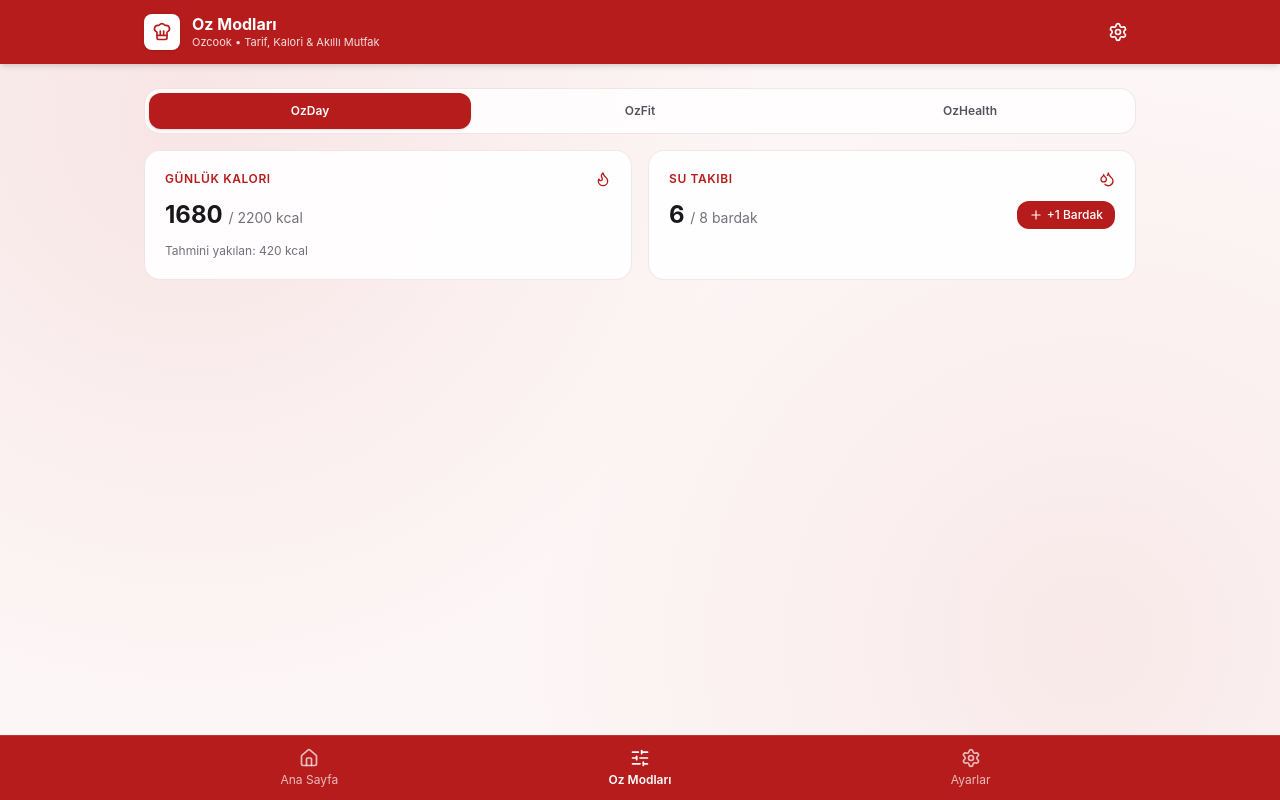
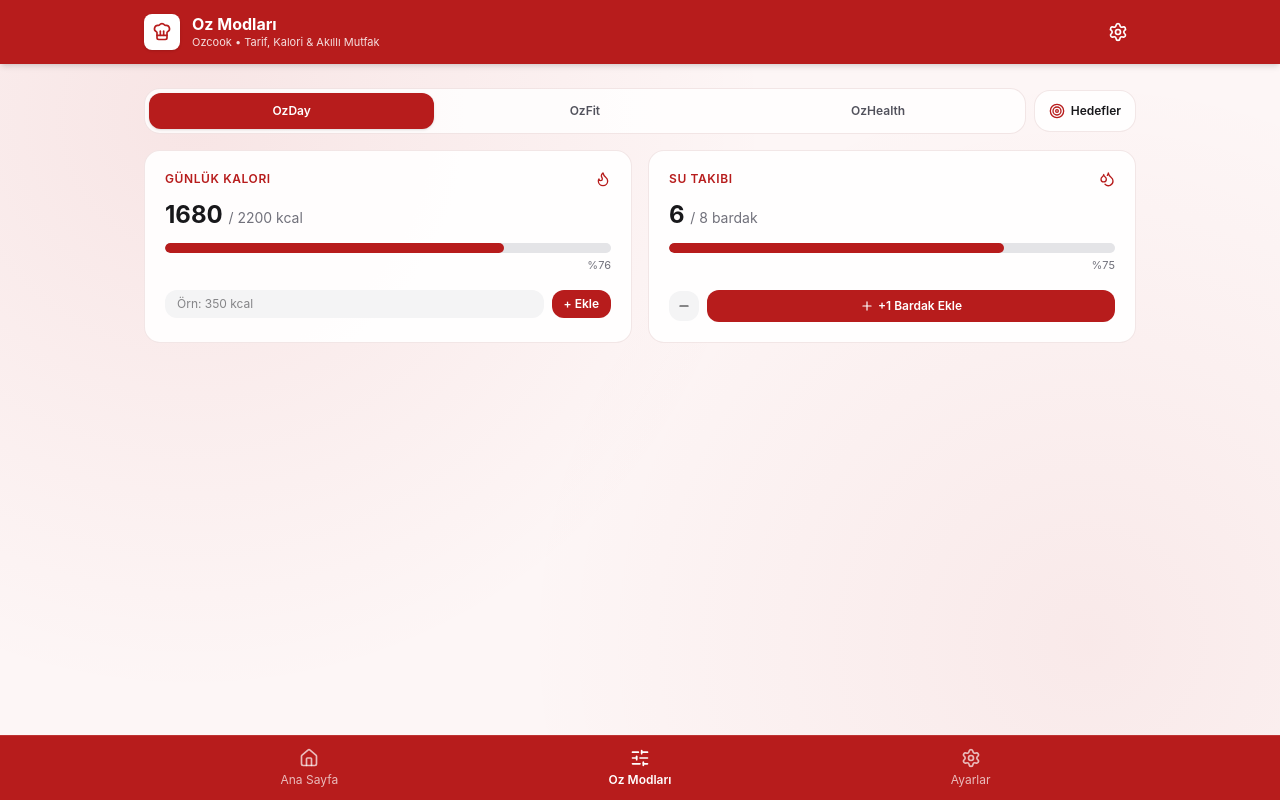
Before and after one commit to osmanuguz/OzCook-Web-, a React (Vite) app: page / in a window 1280 px wide. Both pictures are taken after a click on the button "Oz Modları". Built offline with nearby package versions, Linux system fonts and the light colour scheme; no server answers.

Commit message:
"Oz Modlari ilerleme cubuklari, manuel veri girisi ve hedef guncelleme eklendi" git push

```diff
--- a/src/App.jsx
+++ b/src/App.jsx
@@ -68,8 +68,21 @@ export default function App() {
         {aktifSekme === 'modlar' && (
           <OzModlari
             saglikVerisi={saglikVerisi}
-            onSuEkle={() => setSaglikVerisi((prev) => saglikServisi.suEkle(prev))}
-            onAdimEkle={(miktar) => setSaglikVerisi((prev) => saglikServisi.adimEkle(prev, miktar))}
+            onSuEkle={(miktar = 1) =>
+              setSaglikVerisi((prev) => saglikServisi.suEkle(prev, miktar))
+            }
+            onAdimEkle={(miktar) =>
+              setSaglikVerisi((prev) => saglikServisi.adimEkle(prev, miktar))
+            }
+            onKaloriEkle={(miktar) =>
+              setSaglikVerisi((prev) => saglikServisi.kaloriEkle(prev, miktar))
+            }
+            onUykuGuncelle={(saat) =>
+              setSaglikVerisi((prev) => saglikServisi.uykuGuncelle(prev, saat))
+            }
+            onHedefGuncelle={(hedefler) =>
+              setSaglikVerisi((prev) => saglikServisi.hedefleriGuncelle(prev, hedefler))
+            }
           />
         )}
 
--- a/src/pages/OzModlari.jsx
+++ b/src/pages/OzModlari.jsx
@@ -1,13 +1,69 @@
 import { useState } from 'react';
-import { Flame, Footprints, Droplets, HeartPulse, Plus } from 'lucide-react';
+import {
+  Flame,
+  Footprints,
+  Droplets,
+  HeartPulse,
+  Plus,
+  Minus,
+  Moon,
+  Target,
+} from 'lucide-react';
 
-export default function OzModlari({ saglikVerisi, onSuEkle, onAdimEkle }) {
+function IlerlemeCubugu({ deger, hedef }) {
+  const yuzde = Math.min(100, Math.round((deger / Math.max(1, hedef)) * 100));
+  return (
+    <div className="space-y-1">
+      <div className="h-2.5 w-full rounded-full bg-zinc-200 dark:bg-zinc-800 overflow-hidden">
+        <div
+          className="h-full rounded-full bg-[#B71C1C] dark:bg-red-500 transition-all duration-300"
+          style={{ width: `${yuzde}%` }}
+        />
+      </div>
+      <p className="text-[11px] text-right text-zinc-500 dark:text-zinc-400">%{yuzde}</p>
+    </div>
+  );
+}
+
+export default function OzModlari({
+  saglikVerisi,
+  onSuEkle,
+  onAdimEkle,
+  onKaloriEkle,
+  onUykuGuncelle,
+  onHedefGuncelle,
+}) {
   const [seciliMod, setSeciliMod] = useState('OzDay');
+  const [manuelKalori, setManuelKalori] = useState('');
+  const [hedefAcik, setHedefAcik] = useState(false);
+  const [hedefForm, setHedefForm] = useState({
+    kaloriHedefi: saglikVerisi.kaloriHedefi,
+    suHedefi: saglikVerisi.suHedefi,
+    adimHedefi: saglikVerisi.adimHedefi,
+  });
+
   const modlar = ['OzDay', 'OzFit', 'OzHealth'];
+
+  const kaloriGonder = (e) => {
+    e.preventDefault();
+    const miktar = parseInt(manuelKalori, 10);
+    if (!Number.isNaN(miktar) && miktar > 0) {
+      onKaloriEkle(miktar);
+      setManuelKalori('');
+    }
+  };
+
+  const hedefKaydet = (e) => {
+    e.preventDefault();
+    onHedefGuncelle(hedefForm);
+    setHedefAcik(false);
+  };
 
   return (
     <div className="space-y-4">
-      <div className="grid grid-cols-3 gap-2 p-1 rounded-2xl bg-white/80 dark:bg-zinc-900/80 border border-red-900/10 dark:border-red-500/20">
+      {/* Mod Seçici ve Hedef Butonu */}
+      <div className="flex flex-wrap items-center gap-2">
+        <div className="flex-1 grid grid-cols-3 gap-2 p-1 rounded-2xl bg-white/80 dark:bg-zinc-900/80 border border-red-900/10 dark:border-red-500/20">
           {modlar.map((mod) => (
             <button
               key={mod}
@@ -24,6 +80,71 @@ export default function OzModlari({ saglikVerisi, onSuEkle, onAdimEkle }) {
           ))}
         </div>
 
+        <button
+          type="button"
+          onClick={() => setHedefAcik(!hedefAcik)}
+          className="inline-flex items-center gap-1.5 px-3.5 py-3 rounded-2xl bg-white/90 dark:bg-zinc-900/90 border border-red-900/10 dark:border-red-500/20 text-xs font-semibold hover:bg-red-900/5 cursor-pointer"
+        >
+          <Target className="w-4 h-4 text-[#B71C1C] dark:text-red-400" />
+          <span>Hedefler</span>
+        </button>
+      </div>
+
+      {/* Hedef Düzenleme Paneli */}
+      {hedefAcik && (
+        <form
+          onSubmit={hedefKaydet}
+          className="rounded-2xl bg-white/90 dark:bg-zinc-900/90 border border-red-900/15 dark:border-red-500/25 p-4 space-y-3"
+        >
+          <h3 className="text-sm font-bold">Günlük Hedeflerini Güncelle</h3>
+          <div className="grid sm:grid-cols-3 gap-3 text-xs">
+            <label className="space-y-1">
+              <span className="text-zinc-500 dark:text-zinc-400">Kalori Hedefi (kcal)</span>
+              <input
+                type="number"
+                value={hedefForm.kaloriHedefi}
+                onChange={(e) => setHedefForm({ ...hedefForm, kaloriHedefi: e.target.value })}
+                className="w-full px-3 py-2 rounded-xl bg-zinc-100 dark:bg-zinc-800 outline-none focus:ring-2 focus:ring-[#B71C1C]"
+              />
+            </label>
+            <label className="space-y-1">
+              <span className="text-zinc-500 dark:text-zinc-400">Su Hedefi (bardak)</span>
+              <input
+                type="number"
+                value={hedefForm.suHedefi}
+                onChange={(e) => setHedefForm({ ...hedefForm, suHedefi: e.target.value })}
+                className="w-full px-3 py-2 rounded-xl bg-zinc-100 dark:bg-zinc-800 outline-none focus:ring-2 focus:ring-[#B71C1C]"
+              />
+            </label>
+            <label className="space-y-1">
+              <span className="text-zinc-500 dark:text-zinc-400">Adım Hedefi</span>
+              <input
+                type="number"
+                value={hedefForm.adimHedefi}
+                onChange={(e) => setHedefForm({ ...hedefForm, adimHedefi: e.target.value })}
+                className="w-full px-3 py-2 rounded-xl bg-zinc-100 dark:bg-zinc-800 outline-none focus:ring-2 focus:ring-[#B71C1C]"
+              />
+            </label>
+          </div>
+          <div className="flex justify-end gap-2">
+            <button
+              type="button"
+              onClick={() => setHedefAcik(false)}
+              className="px-3 py-1.5 rounded-xl bg-zinc-100 dark:bg-zinc-800 text-xs font-medium cursor-pointer"
+            >
+              Vazgeç
+            </button>
+            <button
+              type="submit"
+              className="px-4 py-1.5 rounded-xl bg-[#B71C1C] text-white text-xs font-semibold cursor-pointer"
+            >
+              Kaydet
+            </button>
+          </div>
+        </form>
+      )}
+
+      {/* OZDAY */}
       {seciliMod === 'OzDay' && (
         <div className="grid sm:grid-cols-2 gap-4">
           <div className="rounded-2xl bg-white/90 dark:bg-zinc-900/90 border border-red-900/10 dark:border-red-500/20 p-5 space-y-3">
@@ -39,9 +160,26 @@ export default function OzModlari({ saglikVerisi, onSuEkle, onAdimEkle }) {
                 / {saglikVerisi.kaloriHedefi} kcal
               </span>
             </p>
-            <p className="text-xs text-zinc-500 dark:text-zinc-400">
-              Tahmini yakılan: {saglikVerisi.yakilanKalori} kcal
-            </p>
+            <IlerlemeCubugu
+              deger={saglikVerisi.alinanKalori}
+              hedef={saglikVerisi.kaloriHedefi}
+            />
+            <form onSubmit={kaloriGonder} className="flex gap-2 pt-1">
+              <input
+                type="number"
+                min="1"
+                placeholder="Örn: 350 kcal"
+                value={manuelKalori}
+                onChange={(e) => setManuelKalori(e.target.value)}
+                className="flex-1 px-3 py-1.5 rounded-xl bg-zinc-100 dark:bg-zinc-800 text-xs outline-none focus:ring-2 focus:ring-[#B71C1C]"
+              />
+              <button
+                type="submit"
+                className="px-3 py-1.5 rounded-xl bg-[#B71C1C] text-white text-xs font-semibold cursor-pointer"
+              >
+                + Ekle
+              </button>
+            </form>
           </div>
 
           <div className="rounded-2xl bg-white/90 dark:bg-zinc-900/90 border border-red-900/10 dark:border-red-500/20 p-5 space-y-3">
@@ -51,61 +189,113 @@ export default function OzModlari({ saglikVerisi, onSuEkle, onAdimEkle }) {
               </span>
               <Droplets className="w-4 h-4 text-[#B71C1C] dark:text-red-400" />
             </div>
-            <div className="flex items-center justify-between">
             <p className="text-2xl font-bold">
               {saglikVerisi.suBardak}{' '}
               <span className="text-sm font-normal text-zinc-500">
                 / {saglikVerisi.suHedefi} bardak
               </span>
             </p>
+            <IlerlemeCubugu
+              deger={saglikVerisi.suBardak}
+              hedef={saglikVerisi.suHedefi}
+            />
+            <div className="flex items-center gap-2 pt-1">
               <button
                 type="button"
-                onClick={onSuEkle}
-                className="inline-flex items-center gap-1 px-3 py-1.5 rounded-xl bg-[#B71C1C] text-white text-xs font-medium cursor-pointer"
+                onClick={() => onSuEkle(-1)}
+                className="inline-flex items-center justify-center p-2 rounded-xl bg-zinc-100 dark:bg-zinc-800 hover:bg-red-900/10 cursor-pointer"
+                aria-label="Su azalt"
+              >
+                <Minus className="w-3.5 h-3.5" />
+              </button>
+              <button
+                type="button"
+                onClick={() => onSuEkle(1)}
+                className="flex-1 inline-flex items-center justify-center gap-1 px-3 py-2 rounded-xl bg-[#B71C1C] text-white text-xs font-semibold cursor-pointer"
               >
                 <Plus className="w-3.5 h-3.5" />
-                <span>+1 Bardak</span>
+                <span>+1 Bardak Ekle</span>
               </button>
             </div>
           </div>
         </div>
       )}
 
+      {/* OZFIT */}
       {seciliMod === 'OzFit' && (
         <div className="rounded-2xl bg-white/90 dark:bg-zinc-900/90 border border-red-900/10 dark:border-red-500/20 p-5 space-y-4">
-          <div className="flex items-center justify-between">
+          <div className="flex flex-wrap items-center justify-between gap-2">
             <div className="flex items-center gap-2">
               <Footprints className="w-5 h-5 text-[#B71C1C] dark:text-red-400" />
               <h3 className="font-semibold">OzFit Hareket & Adım</h3>
             </div>
+            <div className="flex gap-2">
+              <button
+                type="button"
+                onClick={() => onAdimEkle(500)}
+                className="px-3 py-1.5 rounded-xl bg-zinc-100 dark:bg-zinc-800 text-xs font-medium hover:bg-red-900/10 cursor-pointer"
+              >
+                +500
+              </button>
               <button
                 type="button"
                 onClick={() => onAdimEkle(1000)}
-              className="inline-flex items-center gap-1 px-3 py-1.5 rounded-xl bg-[#B71C1C] text-white text-xs font-medium cursor-pointer"
+                className="inline-flex items-center gap-1 px-3 py-1.5 rounded-xl bg-[#B71C1C] text-white text-xs font-semibold cursor-pointer"
               >
                 <Plus className="w-3.5 h-3.5" />
-              <span>1.000 Adım Ekle</span>
+                <span>1.000 Adım</span>
               </button>
             </div>
+          </div>
+
           <p className="text-2xl font-bold">
             {saglikVerisi.adim.toLocaleString('tr-TR')}{' '}
             <span className="text-sm font-normal text-zinc-500">
               / {saglikVerisi.adimHedefi.toLocaleString('tr-TR')} adım
             </span>
           </p>
+          <IlerlemeCubugu deger={saglikVerisi.adim} hedef={saglikVerisi.adimHedefi} />
+          <p className="text-xs text-zinc-500 dark:text-zinc-400">
+            Tahmini yakılan kalori: <strong>{saglikVerisi.yakilanKalori} kcal</strong>
+          </p>
         </div>
       )}
 
+      {/* OZHEALTH */}
       {seciliMod === 'OzHealth' && (
-        <div className="rounded-2xl bg-white/90 dark:bg-zinc-900/90 border border-red-900/10 dark:border-red-500/20 p-5 space-y-2">
+        <div className="rounded-2xl bg-white/90 dark:bg-zinc-900/90 border border-red-900/10 dark:border-red-500/20 p-5 space-y-4">
+          <div className="flex items-center justify-between">
             <div className="flex items-center gap-2">
               <HeartPulse className="w-5 h-5 text-[#B71C1C] dark:text-red-400" />
-            <h3 className="font-semibold">OzHealth Özet</h3>
+              <h3 className="font-semibold">OzHealth Uyku & Denge</h3>
             </div>
-          <p className="text-sm text-zinc-600 dark:text-zinc-300">
-            Ortalama uyku süresi: <strong>{saglikVerisi.uykuSaat} saat</strong> • Web
-            senkronizasyon modu aktif.
+            <Moon className="w-4 h-4 text-[#B71C1C] dark:text-red-400" />
+          </div>
+
+          <div className="flex items-center justify-between">
+            <p className="text-2xl font-bold">
+              {saglikVerisi.uykuSaat}{' '}
+              <span className="text-sm font-normal text-zinc-500">/ 8 saat</span>
             </p>
+            <div className="flex items-center gap-2">
+              <button
+                type="button"
+                onClick={() => onUykuGuncelle(saglikVerisi.uykuSaat - 0.5)}
+                className="px-3 py-1.5 rounded-xl bg-zinc-100 dark:bg-zinc-800 text-xs font-semibold cursor-pointer"
+              >
+                -0.5 sa
+              </button>
+              <button
+                type="button"
+                onClick={() => onUykuGuncelle(saglikVerisi.uykuSaat + 0.5)}
+                className="px-3 py-1.5 rounded-xl bg-[#B71C1C] text-white text-xs font-semibold cursor-pointer"
+              >
+                +0.5 sa
+              </button>
+            </div>
+          </div>
+
+          <IlerlemeCubugu deger={saglikVerisi.uykuSaat} hedef={8} />
         </div>
       )}
     </div>
--- a/src/services/saglikServisi.js
+++ b/src/services/saglikServisi.js
@@ -12,6 +12,13 @@ const VARSAYILAN_VERI = {
   googleBagli: false,
   sonSenkron: null,
 };
+
+function simdiSaat() {
+  return new Date().toLocaleTimeString('tr-TR', {
+    hour: '2-digit',
+    minute: '2-digit',
+  });
+}
 
 export const saglikServisi = {
   getir() {
@@ -29,37 +36,56 @@ export const saglikServisi = {
     return yeniVeri;
   },
 
-  suEkle(mevcut) {
+  suEkle(mevcut, miktar = 1) {
     return this.kaydet({
       ...mevcut,
-      suBardak: mevcut.suBardak + 1,
-      sonSenkron: new Date().toLocaleTimeString('tr-TR', {
-        hour: '2-digit',
-        minute: '2-digit',
-      }),
+      suBardak: Math.max(0, mevcut.suBardak + miktar),
+      sonSenkron: simdiSaat(),
     });
   },
 
   adimEkle(mevcut, miktar = 1000) {
-    const yeniAdim = mevcut.adim + miktar;
+    const yeniAdim = Math.max(0, mevcut.adim + miktar);
     return this.kaydet({
       ...mevcut,
       adim: yeniAdim,
-      yakilanKalori: mevcut.yakilanKalori + Math.round(miktar * 0.04),
-      sonSenkron: new Date().toLocaleTimeString('tr-TR', {
-        hour: '2-digit',
-        minute: '2-digit',
-      }),
+      yakilanKalori: Math.max(0, mevcut.yakilanKalori + Math.round(miktar * 0.04)),
+      sonSenkron: simdiSaat(),
+    });
+  },
+
+  kaloriEkle(mevcut, miktar) {
+    const sayi = Number(miktar) || 0;
+    return this.kaydet({
+      ...mevcut,
+      alinanKalori: Math.max(0, mevcut.alinanKalori + sayi),
+      sonSenkron: simdiSaat(),
+    });
+  },
+
+  uykuGuncelle(mevcut, yeniSaat) {
+    const sayi = Math.min(24, Math.max(0, Number(yeniSaat) || 0));
+    return this.kaydet({
+      ...mevcut,
+      uykuSaat: Number(sayi.toFixed(1)),
+      sonSenkron: simdiSaat(),
+    });
+  },
+
+  hedefleriGuncelle(mevcut, yeniHedefler) {
+    return this.kaydet({
+      ...mevcut,
+      kaloriHedefi: Math.max(500, Number(yeniHedefler.kaloriHedefi) || mevcut.kaloriHedefi),
+      suHedefi: Math.max(1, Number(yeniHedefler.suHedefi) || mevcut.suHedefi),
+      adimHedefi: Math.max(1000, Number(yeniHedefler.adimHedefi) || mevcut.adimHedefi),
+      sonSenkron: simdiSaat(),
     });
   },
 
   senkronizeEt(mevcut) {
     return this.kaydet({
       ...mevcut,
-      sonSenkron: new Date().toLocaleTimeString('tr-TR', {
-        hour: '2-digit',
-        minute: '2-digit',
-      }),
+      sonSenkron: simdiSaat(),
     });
   },
 };
```
Lines whose indentation alone changed are shown as unchanged.
